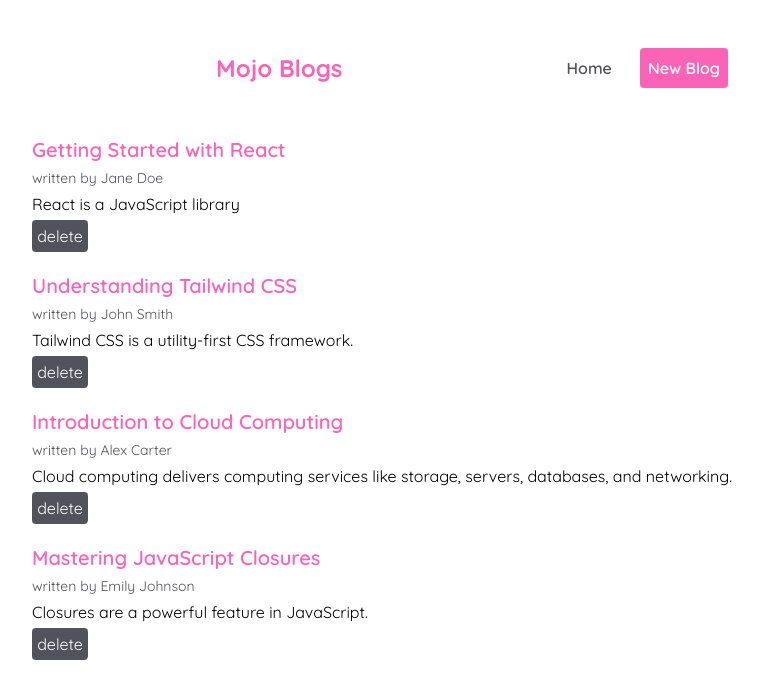
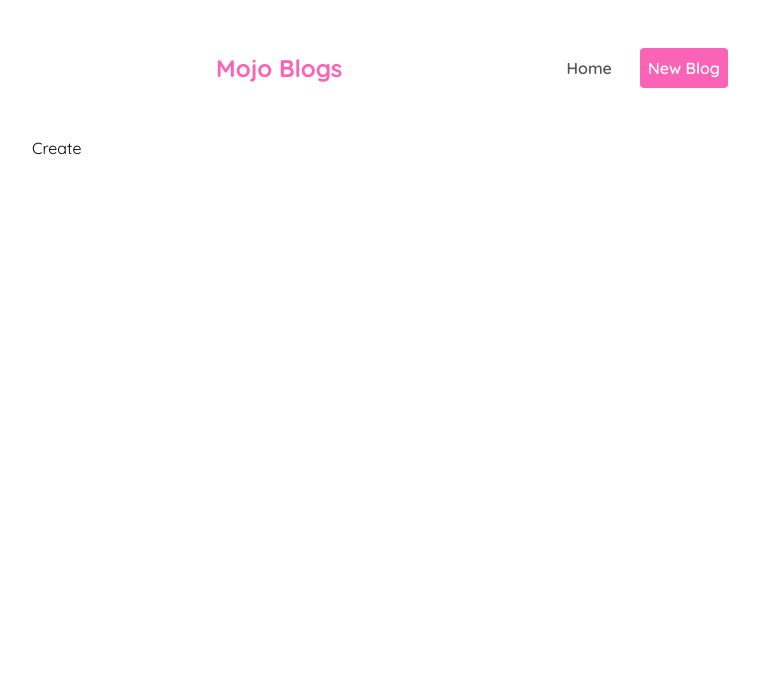
Before and after one commit to parAEdox0/react-practice-apps, a React (Vite) app in the folder pogo-blogs/: page /create in a window 1280 px wide. Shown: the top 698 px of the page, without its empty margins (168-931 px from the left). Built offline with nearby package versions, Linux system fonts and the light colour scheme; data requests are answered from the project's data file.

Commit message:
React Router

```diff
--- a/pogo-blogs/components/Navbar.jsx
+++ b/pogo-blogs/components/Navbar.jsx
@@ -1,17 +1,19 @@
+import { Link } from "react-router-dom";
+
 const Navbar = () => {
   return (
     <nav className="h-[17vh] flex items-center justify-between mx-96">
       <h2 className="font-bold text-pink-400 text-2xl">Mojo Blogs</h2>
       <div id="nav-buttons" className="flex items-center gap-7 font-semibold">
-        <a href="/" className="text-zinc-600">
+        <Link to="/" className="text-zinc-600">
           Home
-        </a>
-        <a
-          href="/create"
+        </Link>
+        <Link
+          to="/create"
           className="bg-pink-400 p-2 rounded-sm text-white cursor-pointer"
         >
           New Blog
-        </a>
+        </Link>
       </div>
     </nav>
   );
--- a/pogo-blogs/data/db.json
+++ b/pogo-blogs/data/db.json
@@ -17,12 +17,6 @@
       "title": "Introduction to Cloud Computing",
       "author": "Alex Carter",
       "text": "Cloud computing delivers computing services like storage, servers, databases, and networking."
-    },
-    {
-      "id": 4,
-      "title": "Mastering JavaScript Closures",
-      "author": "Emily Johnson",
-      "text": "Closures are a powerful feature in JavaScript."
     }
   ]
 }
--- a/pogo-blogs/package.json
+++ b/pogo-blogs/package.json
@@ -13,6 +13,7 @@
     "@tailwindcss/vite": "^4.1.13",
     "react": "^19.1.1",
     "react-dom": "^19.1.1",
+    "react-router-dom": "^7.9.3",
     "tailwindcss": "^4.1.13"
   },
   "devDependencies": {
--- /dev/null
+++ b/pogo-blogs/pages/Create.jsx
@@ -0,0 +1,11 @@
+import React from "react";
+
+const Create = () => {
+  return (
+    <div>
+      <h1 className="ml-[200px]">Create</h1>
+    </div>
+  );
+};
+
+export default Create;
--- /dev/null
+++ b/pogo-blogs/pages/Home.jsx
@@ -0,0 +1,15 @@
+import useFetch from "../hooks/useFetch";
+import BlogList from "../components/BlogList";
+
+const Home = () => {
+  const [blogs, isLoading, error] = useFetch("http://localhost:5000/blogs");
+  return (
+    <div>
+      {error && <p className="ml-[200px]">{error}</p>}
+      {isLoading && <p className="ml-[200px]">Loading...</p>}
+      {blogs && <BlogList blogs={blogs} />}
+    </div>
+  );
+};
+
+export default Home;
--- a/pogo-blogs/src/App.jsx
+++ b/pogo-blogs/src/App.jsx
@@ -1,18 +1,17 @@
-import { useState, useEffect } from "react";
 import Navbar from "../components/Navbar";
-import BlogList from "../components/BlogList";
-import useFetch from "../hooks/useFetch";
+import Home from "../pages/Home";
+import Create from "../pages/Create";
+import { BrowserRouter, Route, Routes } from "react-router-dom";
 
 const App = () => {
-  const [blogs, isLoading, error] = useFetch("http://localhost:5000/blogs");
-
   return (
-    <>
+    <BrowserRouter>
       <Navbar />
-      {error && <p className="ml-[200px]">{error}</p>}
-      {isLoading && <p className="ml-[200px]">Loading...</p>}
-      {blogs && <BlogList blogs={blogs} />}
-    </>
+      <Routes>
+        <Route path="/" element={<Home />} />
+        <Route path="/create" element={<Create />} />
+      </Routes>
+    </BrowserRouter>
   );
 };
 
```
Also changed, not shown: 1 other file (tests, documents, lock files or other folders).
